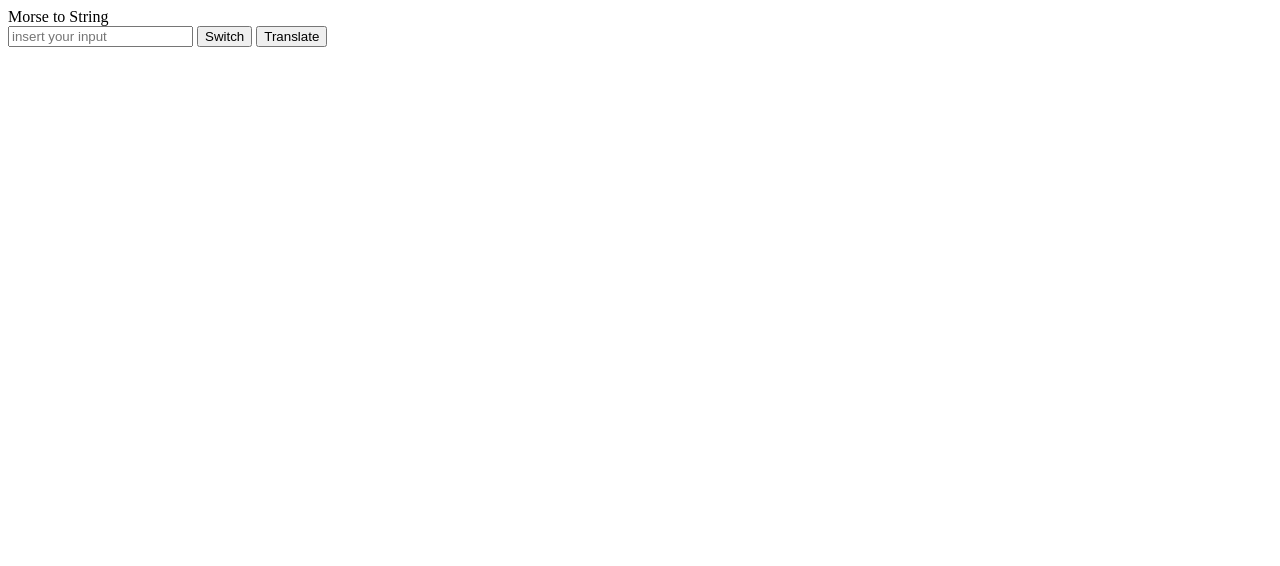
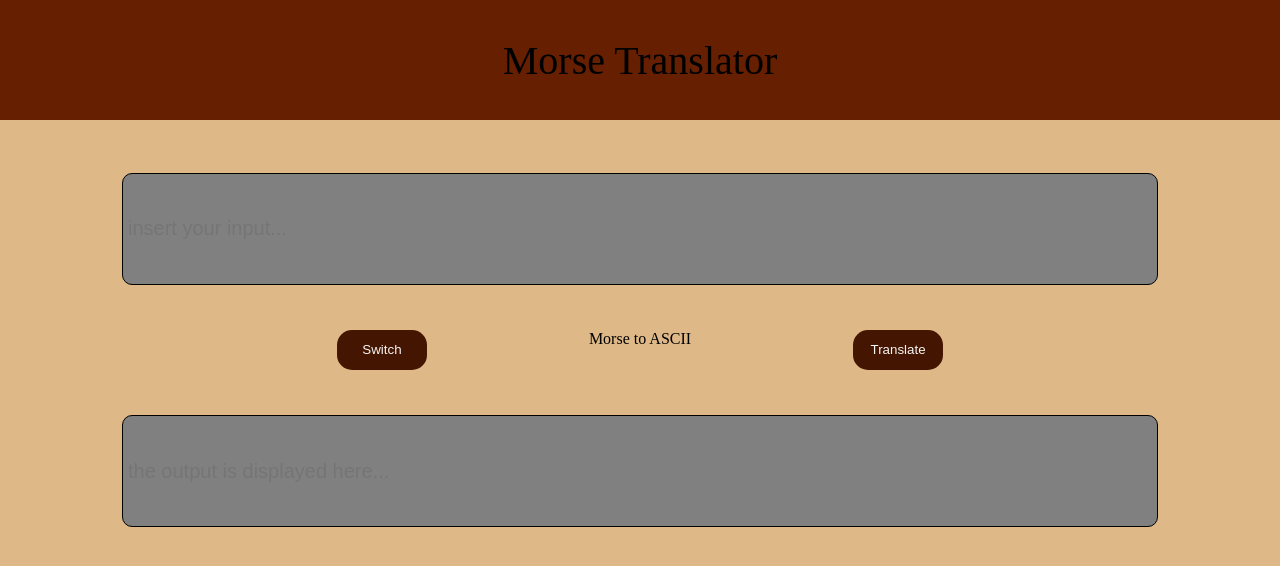
Before and after one commit to KHmamoune/Morse, a plain HTML site: page index.html in a window 1280 px wide. Drawn offline with Linux system fonts and the light colour scheme.

Commit message:
added simple styling so it isn't bland and bug fixes

```diff
--- a/index.html
+++ b/index.html
@@ -4,13 +4,21 @@
   <meta charset="UTF-8">
   <meta name="viewport" content="width=device-width, initial-scale=1.0">
   <script src="morse.js" defer></script>
+  <link rel="stylesheet" href="style.css">
   <title>Morse translator</title>
 </head>
 <body>
-  <div class="modev">Morse to String</div>
-  <input type="text" class="input" placeholder="insert your input">
-  <button class="switch">Switch</button>
-  <button class="translate">Translate</button>
-  <div class="output"></div>
-</body>
+  <div class="header">
+    <div class="header-text">Morse Translator</div>
+  </div>
+  <div class="main">
+    <input type="text" class="field input" placeholder="insert your input...">
+    <div class="btns">
+      <button class="switch">Switch</button>
+      <div class="modev">Morse to ASCII</div>
+      <button class="translate">Translate</button>
+    </div>
+    <input type="text" class="field output" placeholder="the output is displayed here..." readonly>
+  </div>
+  </body>
 </html>
--- a/morse.js
+++ b/morse.js
@@ -36,11 +36,11 @@ const morse = {
 
 change.addEventListener("click", () => {
   if(mode == "morse"){
-    mode = "string"
-    modev.textContent = "String to Morse"
+    mode = "ASCII"
+    modev.textContent = "ASCII to Morse"
   }else{
     mode = "morse"
-    modev.textContent = "Morse to String"
+    modev.textContent = "Morse to ASCII"
   }
 })
 
@@ -51,14 +51,26 @@ translate.addEventListener("click", () => {
   if(mode == "morse"){
     i = i.split(" ")
     for(let j=0; j<i.length; j++){
+
+      if(Object.keys(morse).find(key => morse[key] === i[j]) == undefined){
+        o = "couldn't translate to ASCII"
+        break
+      }
+
       o = o + Object.keys(morse).find(key => morse[key] === i[j])
     }
   }else{
     i = i.split("")
     for(let j=0; j<i.length; j++){
-      o = o + morse[i[j]] + " "
+
+      if(morse[i[j]] == undefined){
+        o = "couldn't translate to morse"
+        break
+      }
+
+      o = o + morse[i[j]] + "   "
     }
   }
 
-  output.textContent = o
+  output.value = o
 })
--- a/style.css
+++ b/style.css
@@ -0,0 +1,60 @@
+body{
+  margin: 0;
+  background-color: burlywood;
+}
+
+button{
+  width: 90px;
+  height: 40px;
+  border: 0;
+  background-color: #441500;
+  border-radius: 15px;
+  color: whitesmoke;
+}
+
+button:hover{
+  background-color: #611e00;
+}
+
+.field{
+  display: block;
+  height: 100px;
+  width: 80vw;
+  padding: 5px;
+  margin-inline: auto;
+  border-radius: 10px;
+  background-color: gray;
+  border: 1px solid black;
+  font-size: 20px;
+}
+
+.output:focus{
+  outline: none;
+}
+
+.header{
+  font-size: 40px;
+  background-color: #661f00;
+  height: 15vh;
+  display: flex;
+}
+
+.header-text{
+  margin: auto;
+  align-self: center;
+}
+
+.main{
+  height: 50vh;
+  display: flex;
+  flex-direction: column;
+  align-items: center;
+  justify-content: space-around;
+  margin-block: 30px;
+}
+
+.btns{
+  display: flex;
+  justify-content: space-around;
+  width: 60vw;
+}
```
